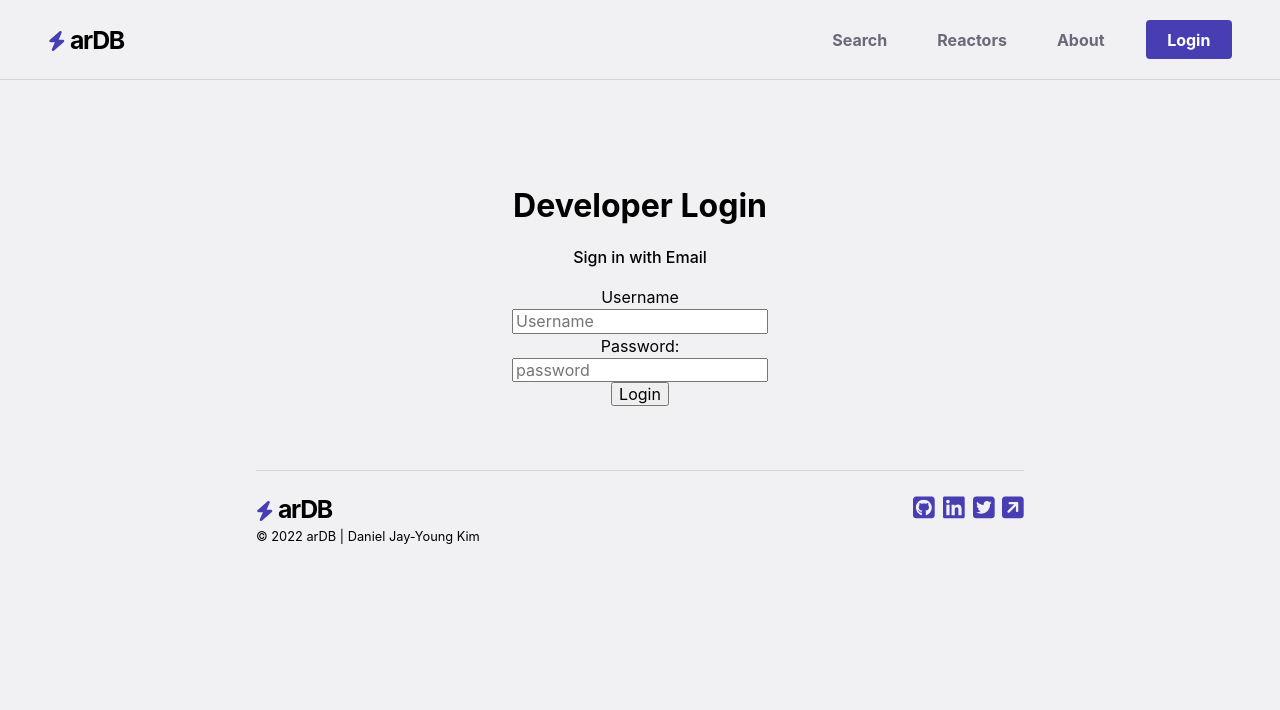
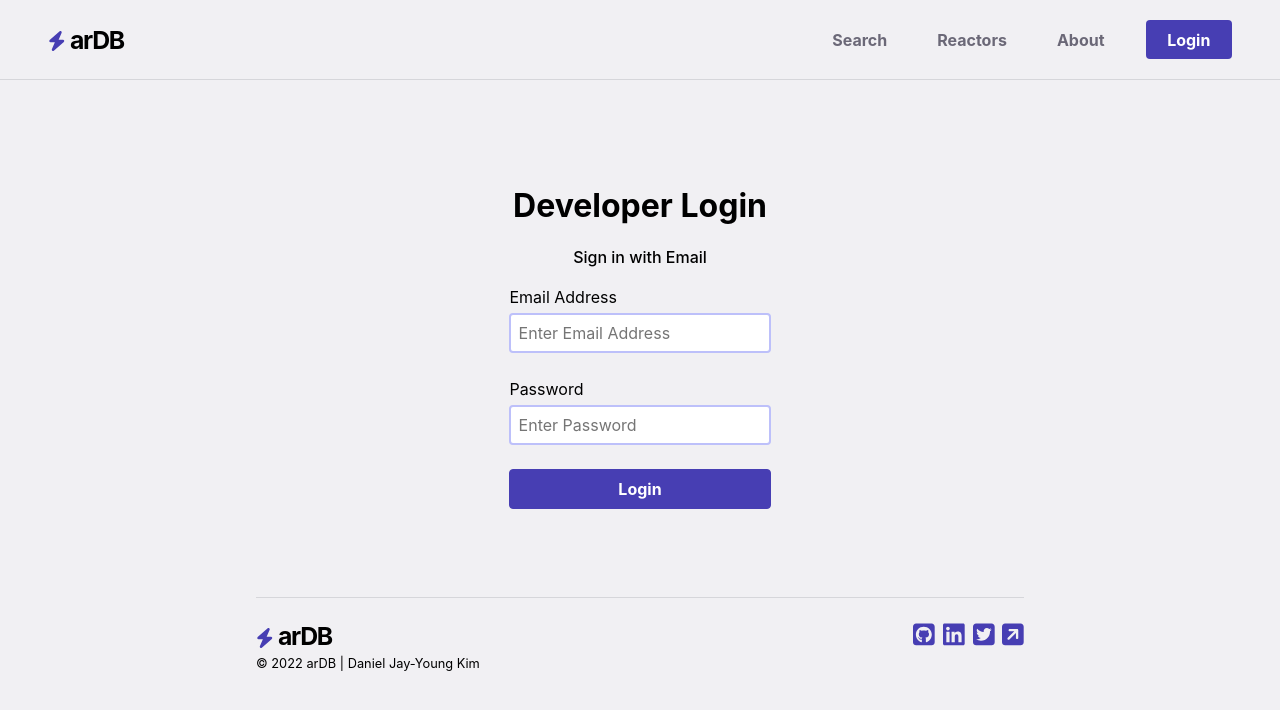
Before and after one commit to danjkim21/adv-nuclear-reactor-client, a React (Vite) app: page /dev in a window 1280 px wide. Shown: the top 710 px of the page. Built offline with nearby package versions, Linux system fonts and the light colour scheme.

Commit message:
add base styling

```diff
--- /dev/null
+++ b/src/components/login-form/LoginForm.scss
@@ -0,0 +1,39 @@
+@use '../../styles/App.scss';
+
+.form-login {
+  .form-group {
+    display: flex;
+    flex-direction: column;
+    align-items: flex-start;
+    gap: 0.25rem;
+    margin-bottom: 1.5rem;
+
+    .form-input, .form-submit {
+      width: 100%;
+    }
+
+    .form-input {
+      height: 40px;
+      border: 2px solid App.$purple__accent2--secondary;
+      border-radius: 4px;
+      padding-left: 0.45rem;
+
+      &:focus {
+        border: 2px solid App.$purple__accent--primary;
+      }
+    }
+
+    .form-submit {
+      height: 40px;
+      color: App.$white;
+      background-color: App.$purple__primary;
+      border: 1px solid App.$purple__primary;
+      border-radius: 4px;
+      font-weight: 700;
+
+      &:hover {
+        cursor: pointer;
+      }
+    }
+  }
+}
--- a/src/components/login-form/index.tsx
+++ b/src/components/login-form/index.tsx
@@ -1,4 +1,5 @@
 import { useState } from 'react';
+import './LoginForm.scss';
 
 export default function LoginForm() {
   const [formData, setFormData] = useState<any>({
@@ -15,49 +16,39 @@ export default function LoginForm() {
     e.preventDefault();
     console.log('handleSubmit: ', formData);
   };
+
   return (
-    <form className='' onSubmit={handleSubmit}>
+    <form className='form-login' onSubmit={handleSubmit}>
       <div className='form-group'>
-        <div className='col-1 col-ml-auto'>
         <label className='form-label' htmlFor='username'>
-            Username
+          Email Address
         </label>
-        </div>
-        <div className=''>
         <input
           className='form-input'
+          id='username'
           type='text'
-            id='username'
           name='username'
-            placeholder='Username'
+          placeholder='Enter Email Address'
           value={formData.username}
           onChange={handleChange}
         />
       </div>
-      </div>
       <div className='form-group'>
-        <div className=''>
         <label className='form-label' htmlFor='password'>
-            Password:{' '}
+          Password
         </label>
-        </div>
-        <div className=''>
         <input
           className='form-input'
-            placeholder='password'
+          id='password'
           type='password'
           name='password'
+          placeholder='Enter Password'
           value={formData.password}
           onChange={handleChange}
         />
       </div>
-      </div>
       <div className='form-group'>
-        <div className=''></div>
-        {/* <button className='' onSubmit={handleSubmit} type='submit'>
-          Login
-        </button> */}
-        <input type='submit' value='Login' />
+        <input className='form-submit' type='submit' value='Login' />
       </div>
     </form>
   );
```
Lines whose indentation alone changed are shown as unchanged.
